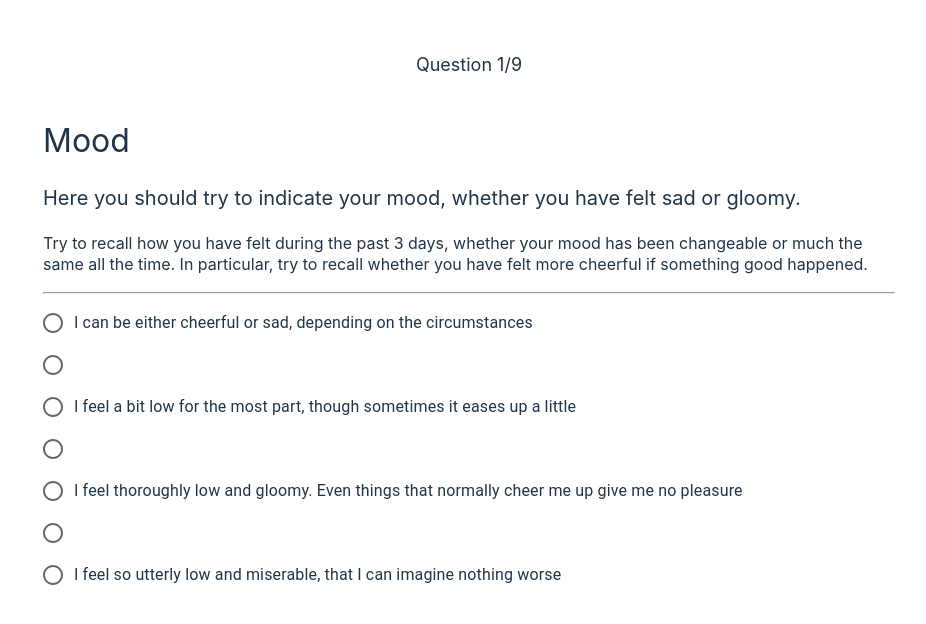
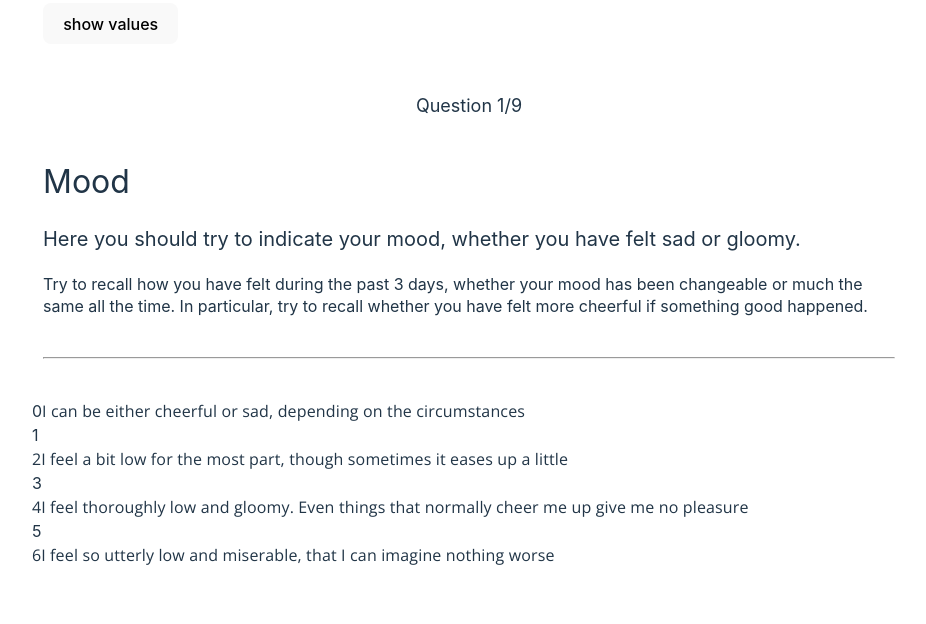
Before and after one commit to Soo-Mash/flow-neuro-quiz, a React (Vite) app: page /quiz/question/1 in a window 1280 px wide. Shown: the top 624 px of the page, without its empty margins (171-1097 px from the left). Built offline with nearby package versions, Linux system fonts and the light colour scheme.

Commit message:
Auto nav at parent level

```diff
--- a/src/components/QuestionLayout/index.scss
+++ b/src/components/QuestionLayout/index.scss
@@ -1,6 +1,5 @@
 .question-layout {
   padding-top: 3rem;
-
   .context-section {
     .question-number-text {
       font-size: 18px;
@@ -29,6 +28,11 @@
     }
   }
 
+  hr {
+    margin-top: 40px;
+    margin-bottom: 40px;
+  }
+
   .radio-group-section {
   }
 }
--- a/src/components/QuestionLayout/index.tsx
+++ b/src/components/QuestionLayout/index.tsx
@@ -10,15 +10,19 @@ import './index.scss';
 export interface QuestionLayoutProps {
   itemInfo: QuestionDataItem;
   questionNumber: number;
+  currentValue: number | null;
+  handleRadioChange: (event: React.ChangeEvent<HTMLInputElement>) => void;
+  handleItemClicked: (newValue: number) => void;
 }
 
-const QuestionLayout = ({ itemInfo, questionNumber }: QuestionLayoutProps) => {
+const QuestionLayout = ({
+  itemInfo,
+  questionNumber,
+  currentValue,
+  handleRadioChange,
+  handleItemClicked,
+}: QuestionLayoutProps) => {
   const navigate = useNavigate();
-  const [selectedValue, setSelectedValue] = useState<number | null>(null);
-
-  const handleRadioChange = (event: React.ChangeEvent<HTMLInputElement>) => {
-    setSelectedValue(parseInt((event.target as HTMLInputElement).value, 10));
-  };
 
   return (
     <>
@@ -35,6 +39,9 @@ const QuestionLayout = ({ itemInfo, questionNumber }: QuestionLayoutProps) => {
                     minWidth: '0',
                     minHeight: '0',
                     color: '#232323',
+                  }}
+                  onClick={() => {
+                    navigate(`/quiz/question/${questionNumber - 1}`);
                   }}
                 >
                   <ArrowBack />
@@ -61,10 +68,9 @@ const QuestionLayout = ({ itemInfo, questionNumber }: QuestionLayoutProps) => {
       <div className="radio-group-section">
         <QuestionRadioGroup
           itemInfo={itemInfo}
-          questionNumber={questionNumber}
-          selectedValue={selectedValue}
-          setSelectedValue={setSelectedValue}
+          selectedValue={currentValue}
           handleRadioChange={handleRadioChange}
+          handleItemClicked={handleItemClicked}
           error
         />
       </div>
--- a/src/components/QuestionRadioGroup/index.tsx
+++ b/src/components/QuestionRadioGroup/index.tsx
@@ -3,27 +3,54 @@ import {
   FormControlLabel,
   Radio,
   RadioGroup,
+  RadioProps,
   FormHelperText,
 } from '@mui/material';
+import Typography from '@mui/material/Typography';
+import { styled } from '@mui/material/styles';
+import clsx from 'clsx';
+import '@fontsource/open-sans';
+
 import { QuestionDataItem } from '../../types/dataTypes';
+import { SxProps, Theme } from '@mui/material';
+import './index.scss';
 
-import './index.scss';
+const radioLabelStyle: SxProps<Theme> | undefined = {
+  fontFamily: 'Open Sans',
+  fontWeight: 400,
+};
+
+interface CustomRadioProps {
+  number: number;
+  checked: boolean;
+}
+
+const CustomRadio = ({ number, checked }: CustomRadioProps) => {
+  return (
+    <div
+      className={clsx('custom-radio', {
+        'unchecked ': !checked,
+        'checked ': checked,
+      })}
+    >
+      <div className="radio-number">{number}</div>
+    </div>
+  );
+};
 
 export interface QuestionRadioGroupProps {
   itemInfo: QuestionDataItem;
-  questionNumber: number;
   selectedValue: number | null;
-  setSelectedValue: React.Dispatch<React.SetStateAction<number | null>>;
   handleRadioChange: (event: React.ChangeEvent<HTMLInputElement>) => void;
+  handleItemClicked: (newValue: number) => void;
   error: boolean;
 }
 
 const QuestionRadioGroup = ({
   itemInfo,
-  questionNumber,
   selectedValue,
-  setSelectedValue,
   handleRadioChange,
+  handleItemClicked,
   error,
 }: QuestionRadioGroupProps) => {
   return (
@@ -38,26 +65,66 @@ const QuestionRadioGroup = ({
         >
           <FormControlLabel
             value={0}
-            control={<Radio />}
-            label={itemInfo.responses[0]}
+            control={<CustomRadio number={0} checked={selectedValue === 0} />}
+            label={
+              <Typography sx={radioLabelStyle}>
+                {itemInfo.responses[0]}
+              </Typography>
+            }
+            onClick={() => handleItemClicked(0)}
+            className="radio-label"
           />
-          <FormControlLabel value={1} control={<Radio />} label={''} />
+          <FormControlLabel
+            value={1}
+            control={<CustomRadio number={1} checked={selectedValue === 1} />}
+            label={''}
+            onClick={() => handleItemClicked(1)}
+          />
           <FormControlLabel
             value={2}
-            control={<Radio />}
-            label={itemInfo.responses[1]}
+            control={<CustomRadio number={2} checked={selectedValue === 2} />}
+            label={
+              <Typography sx={radioLabelStyle}>
+                {itemInfo.responses[1]}
+              </Typography>
+            }
+            onClick={() => handleItemClicked(2)}
+            sx={radioLabelStyle}
           />
-          <FormControlLabel value={3} control={<Radio />} label={''} />
+          <FormControlLabel
+            value={3}
+            control={<CustomRadio number={3} checked={selectedValue === 3} />}
+            label={''}
+            onClick={() => handleItemClicked(3)}
+          />
           <FormControlLabel
             value={4}
-            control={<Radio />}
-            label={itemInfo.responses[2]}
+            control={<CustomRadio number={4} checked={selectedValue === 4} />}
+            label={
+              <Typography sx={radioLabelStyle}>
+                {itemInfo.responses[2]}
+              </Typography>
+            }
+            onClick={() => handleItemClicked(4)}
+            sx={radioLabelStyle}
           />
-          <FormControlLabel value={5} control={<Radio />} label={''} />
+          <FormControlLabel
+            value={5}
+            control={<CustomRadio number={5} checked={selectedValue === 5} />}
+            label={''}
+            onClick={() => handleItemClicked(5)}
+          />
           <FormControlLabel
             value={6}
-            control={<Radio />}
-            label={itemInfo.responses[3]}
+            // control={<CustomRadio number={6} checked={selectedValue === 6} />}
+            control={<CustomRadio number={6} checked={selectedValue === 6} />}
+            label={
+              <Typography sx={radioLabelStyle}>
+                {itemInfo.responses[3]}
+              </Typography>
+            }
+            onClick={() => handleItemClicked(6)}
+            sx={radioLabelStyle}
           />
         </RadioGroup>
         {/* <FormHelperText>{helperText}</FormHelperText> */}
--- /dev/null
+++ b/src/modules/Quiz/Quiz.tsx
@@ -0,0 +1,87 @@
+import QuestionLayout from '../../components/QuestionLayout';
+import { quizData } from '../../mockData/madrssData';
+import { useParams } from 'react-router-dom';
+import { useState, useEffect } from 'react';
+import { useNavigate } from 'react-router-dom';
+import Button from '@mui/material/Button';
+
+type FormValues = (number | null)[];
+const initialFormValues = [
+  null,
+  null,
+  null,
+  null,
+  null,
+  null,
+  null,
+  null,
+  null,
+];
+
+const Quiz = () => {
+  const navigate = useNavigate();
+  const { questionNumber: questionNumberString } = useParams();
+  const questionNumber = parseInt(questionNumberString ?? '1', 10);
+  const [formValues, setFormValues] = useState<FormValues>(initialFormValues);
+  const [itemClicked, setItemClicked] = useState<boolean>(false);
+
+  const handleRadioChange = (event: React.ChangeEvent<HTMLInputElement>) => {
+    let formValuesArray = [...formValues];
+    const newValue = parseInt((event.target as HTMLInputElement).value, 10);
+    formValuesArray.splice(questionNumber - 1, 1, newValue);
+    setFormValues(formValuesArray);
+  };
+
+  const handleItemClicked = (newValue: number) => {
+    console.log('CLICKED');
+    let formValuesArray = [...formValues];
+    formValuesArray.splice(questionNumber - 1, 1, newValue);
+    setFormValues(formValuesArray);
+    setItemClicked(true);
+  };
+
+  useEffect(() => {
+    let timeoutId: number;
+    if (formValues[questionNumber - 1] !== null && itemClicked) {
+      // set timeout to navigate to next quiz after 2 seconds
+      timeoutId = setTimeout(() => {
+        if (questionNumber === 9) {
+          navigate('/quiz/results');
+        } else navigate(`/quiz/question/${questionNumber + 1}`);
+        setItemClicked(false);
+      }, 3000);
+    }
+    // clear timeout if the value changes or the component unmounts
+    return () => clearTimeout(timeoutId);
+  }, [itemClicked, formValues, questionNumber]);
+
+  return (
+    <>
+      <button
+        onClick={() => {
+          console.log('SIMON values', formValues);
+        }}
+      >
+        show values
+      </button>
+      {/* <button
+        onClick={() => {
+          console.log('SIMON itemClicked', itemClicked);
+        }}
+      >
+        show itemClicked
+      </button>
+      <>itemClicked:{itemClicked}</> */}
+      <QuestionLayout
+        itemInfo={quizData[questionNumber - 1]}
+        questionNumber={questionNumber}
+        currentValue={formValues[questionNumber - 1]}
+        handleRadioChange={handleRadioChange}
+        handleItemClicked={handleItemClicked}
+      />
+      <Button />
+    </>
+  );
+};
+
+export default Quiz;
--- a/src/modules/Quiz/router.tsx
+++ b/src/modules/Quiz/router.tsx
@@ -1,16 +1,16 @@
 import { Route, Routes, Navigate, useNavigate } from 'react-router-dom';
 import { FC } from 'react';
 import QuestionLayout from '../../components/QuestionLayout';
-import Quiz from './QuizModule/Quiz';
+import Quiz from './Quiz';
 
 const QuizRouter: FC = () => (
   <>
     <Routes>
       {/* unhandled paths: redirects to welcome */}
-      <Route path="*" element={<Navigate to="/welcome" />} />
+      {/* <Route path="*" element={<Navigate to="/welcome" />} />
       <Route path="/" element={<Navigate to="/welcome" />} />
       <Route path="/null" element={<Navigate to="/welcome" />} />
-      <Route path="/undefined" element={<Navigate to="/welcome" />} />
+      <Route path="/undefined" element={<Navigate to="/welcome" />} /> */}
       {/* handled paths */}
       <Route path="question/:questionNumber" element={<Quiz />} />
       {/* <Route path="result/" element={<QuizResult />} /> */}
```
